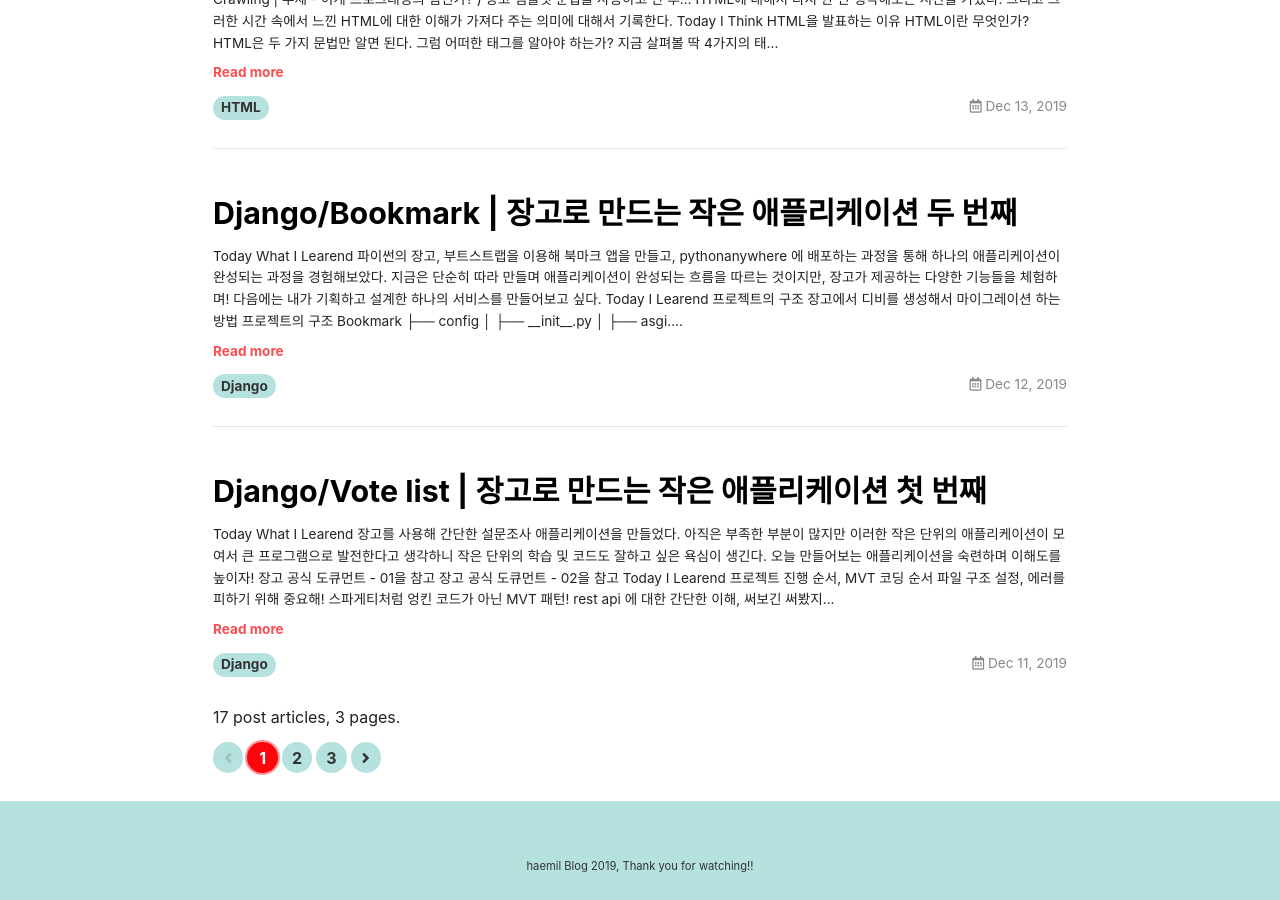
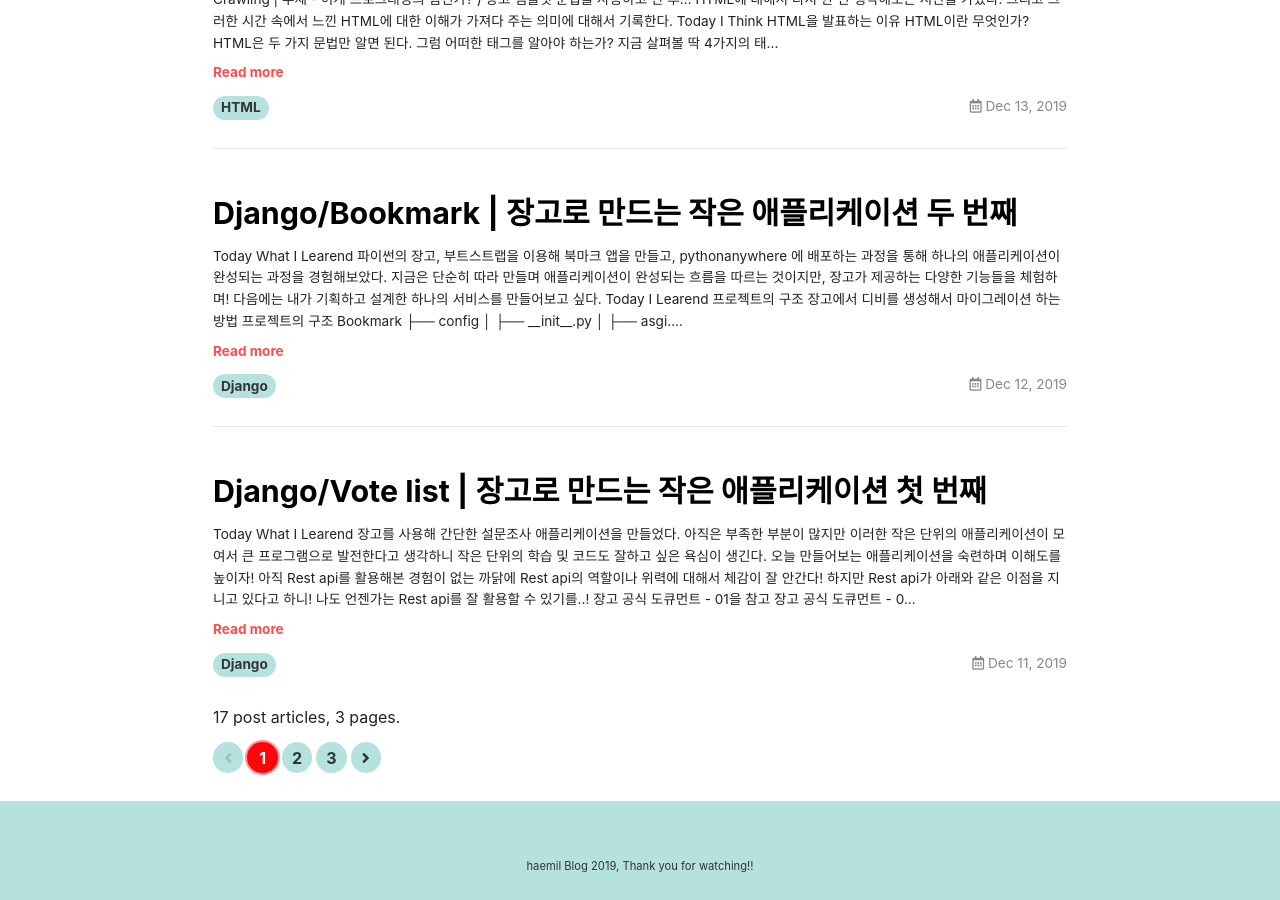
Before and after one commit to mchaemil/mchaemil.github.io, a Jekyll site: the page built from index.html, in a window 1280 px wide and 900 px high, scrolled down 1763 px. Built offline with Jekyll 4.4.1, drawn with Linux system fonts in a browser that asks for light colours; nearby versions of some CDN libraries; the list of posts is cut into pages by our own code; comment, search, counter and statistics services are not loaded.

Commit message:
update post

```diff
--- a/_config.yml
+++ b/_config.yml
@@ -122,7 +122,7 @@ comments:
 
   ## Disqus
   disqus:
-    shortname: "https-mchaemil-github-io" # the Disqus shortname for the site
+    shortname: https-mchaemil-github-io # the Disqus shortname for the site
 
   ## Gitalk
   # please refer to https://github.com/gitalk/gitalk for more info.
--- a/_posts/2019-12-11-Django-vote-list.md
+++ b/_posts/2019-12-11-Django-vote-list.md
@@ -9,6 +9,8 @@ tags: Django
 
 장고를 사용해 간단한 설문조사 애플리케이션을 만들었다. 아직은 부족한 부분이 많지만 이러한 작은 단위의 애플리케이션이 모여서 큰 프로그램으로 발전한다고 생각하니 작은 단위의 학습 및 코드도 잘하고 싶은 욕심이 생긴다.
 오늘 만들어보는 애플리케이션을 숙련하며 이해도를 높이자!
+
+아직 Rest api를 활용해본 경험이 없는 까닭에 Rest api의 역할이나 위력에 대해서 체감이 잘 안간다! 하지만 Rest api가 아래와 같은 이점을 지니고 있다고 하니! 나도 언젠가는 Rest api를 잘 활용할 수 있기를..!
 
 [장고 공식 도큐먼트 - 01을 참고](https://docs.djangoproject.com/ko/3.0/intro/tutorial01/)
 [장고 공식 도큐먼트 - 02을 참고](https://docs.djangoproject.com/ko/3.0/intro/tutorial02/)
@@ -314,7 +316,6 @@ mysite
 
 ### Rest api를 쓰는 이유
 
-
 - 사용자의 정보를 보여줘야 할 때
 - 상세화면에서 더 많은 내용이 필요할 때 레스트 api를 개별로 받아올 수 있다.
 - Rest api를 쓰면 UI까지 만들어진다.
@@ -322,8 +323,8 @@ mysite
 
 
 
-rest api 가 없는 경우에는 postman 같은 툴을 사용해서
-로그인 했을 떄 헤더에는 어떠한 값, 바디에는 어떠한 값, 또한 어떤 상황애서는 어떠한 값을 호출해야 하는지 패턴을.. 정해야 하는 번거로움이 있지만...! Rest api는 이러한 문제를 해결할 수 있다.
+Rest api 가 없는 경우에는 postman 같은 툴을 사용해서
+로그인 했을 떄 헤더에는 어떠한 값, 바디에는 어떠한 값, 또한 어떤 상황애서는 어떠한 값을 호출해야 하는지 패턴을.. 정해야 하는 번거로움이 있는데...! Rest api는 등장과 함께 이러한 문제를 해결하였다.
 
-
-POSTMAN 이라는 툴을 사용하기 이전에는 문서를 사용해야 했었는데, 이는 시간과 에너지가 많이 드는 일이다...
+POSTMAN 이라는 툴을 사용하기 이전에는 문서를 사용해서 정리해야 하는 경우도 있었는데, 이 때는 시간과 에너지가 많이 소모되었다...!
+이러한 까닭에 Rest api의 등장이 많은 개발자들에게 각광을 받게 된 것은 아닐까 생각해보게 된다!
```
